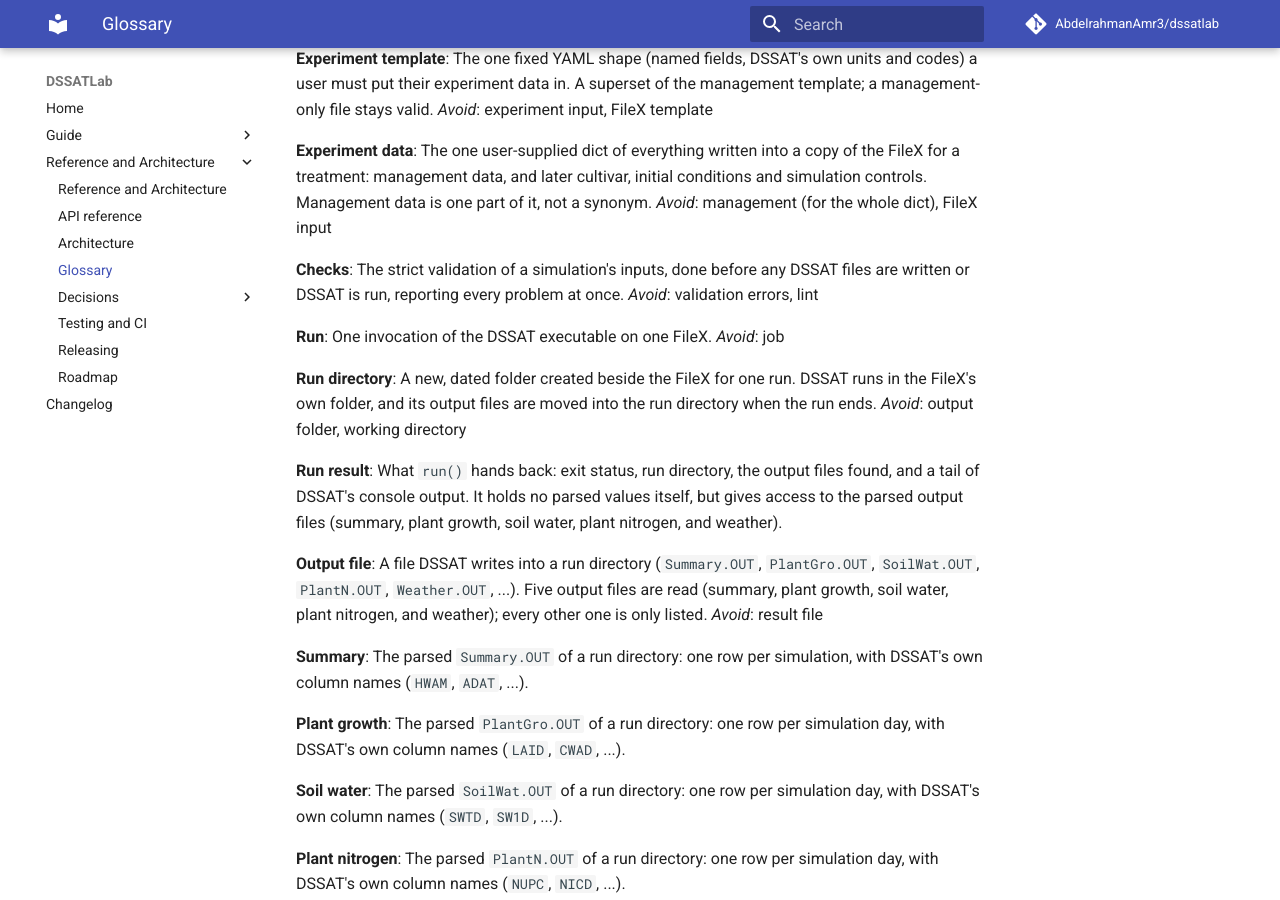
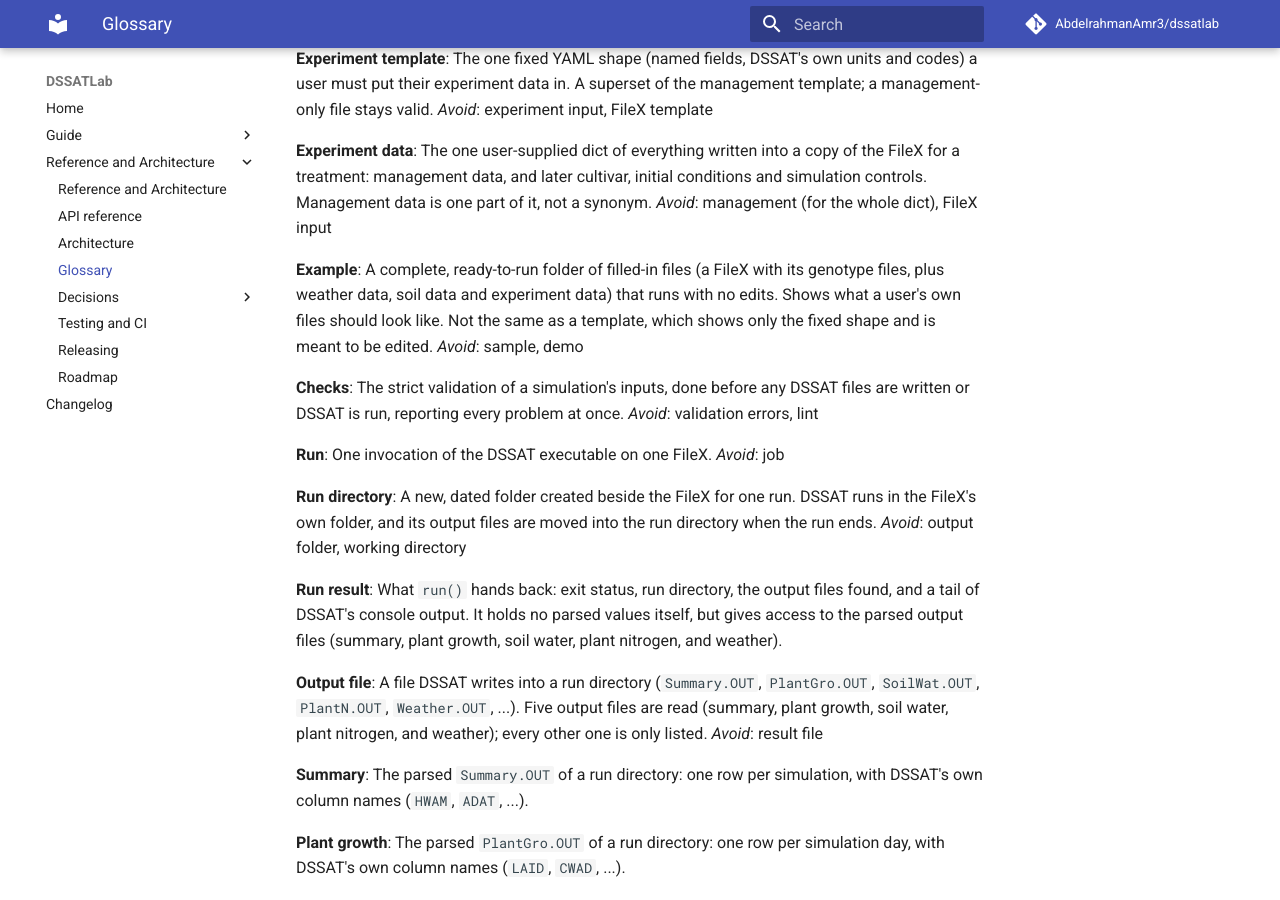
Before and after one commit to AbdelrahmanAmr3/dssatlab, an MkDocs documentation site: the page built from docs/reference/glossary.md, in a window 1280 px wide and 900 px high, scrolled down 1740 px. Built offline with MkDocs 1.6.1 and Material for MkDocs 9.7.7, drawn with Linux system fonts in a browser that asks for light colours; comment, search, counter and statistics services are not loaded.

Commit message:
Add two-case tutorial notebook with ready Case 2 data files and the Example term
Co-Authored-By: Claude Sonnet 5.5 <noreply@anthropic.com>

```diff
--- a/CONTEXT.md
+++ b/CONTEXT.md
@@ -114,6 +114,13 @@ management data, and later cultivar, initial conditions and simulation controls.
 data is one part of it, not a synonym.
 _Avoid_: management (for the whole dict), FileX input
 
+**Example**:
+A complete, ready-to-run folder of filled-in files (a FileX with its genotype files,
+plus weather data, soil data and experiment data) that runs with no edits. Shows what a
+user's own files should look like. Not the same as a template, which shows only the
+fixed shape and is meant to be edited.
+_Avoid_: sample, demo
+
 **Checks**:
 The strict validation of a simulation's inputs, done before any DSSAT files are written or
 DSSAT is run, reporting every problem at once.
```
Also changed, not shown: 4 other files.
